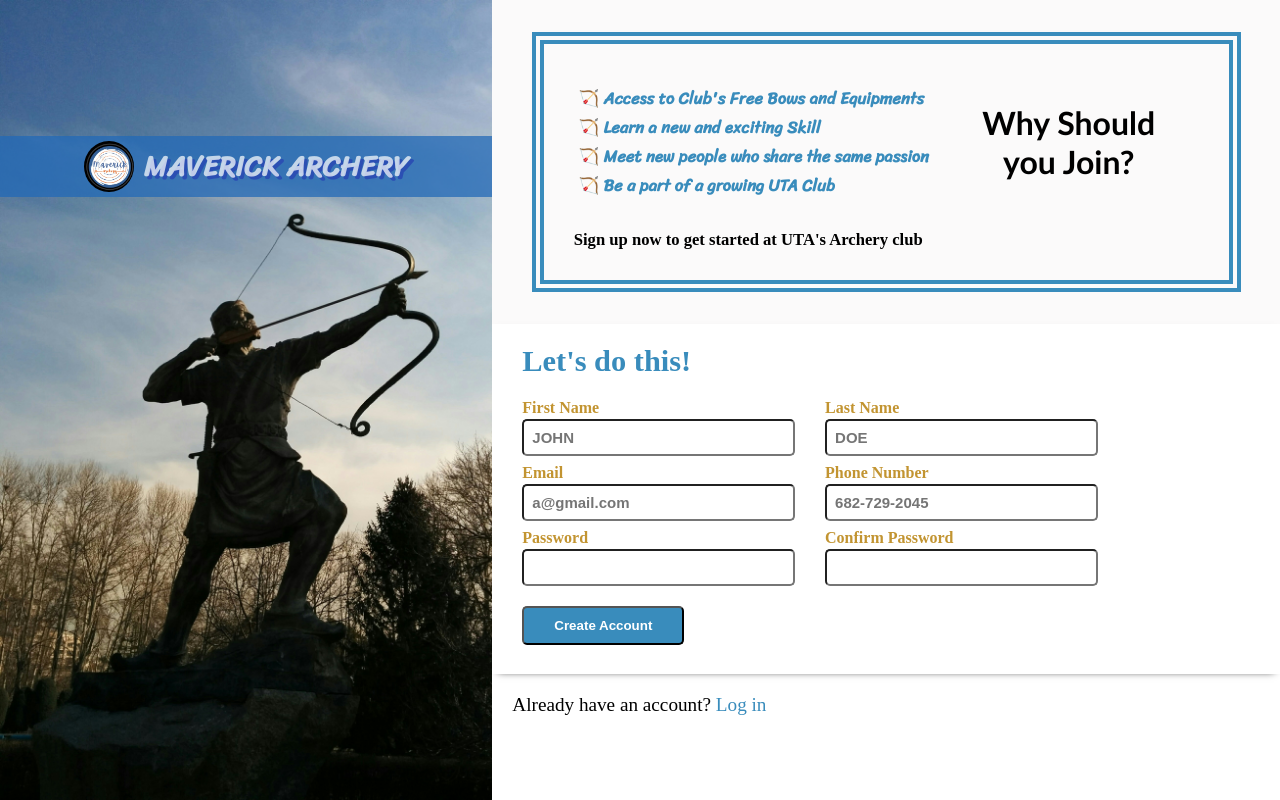
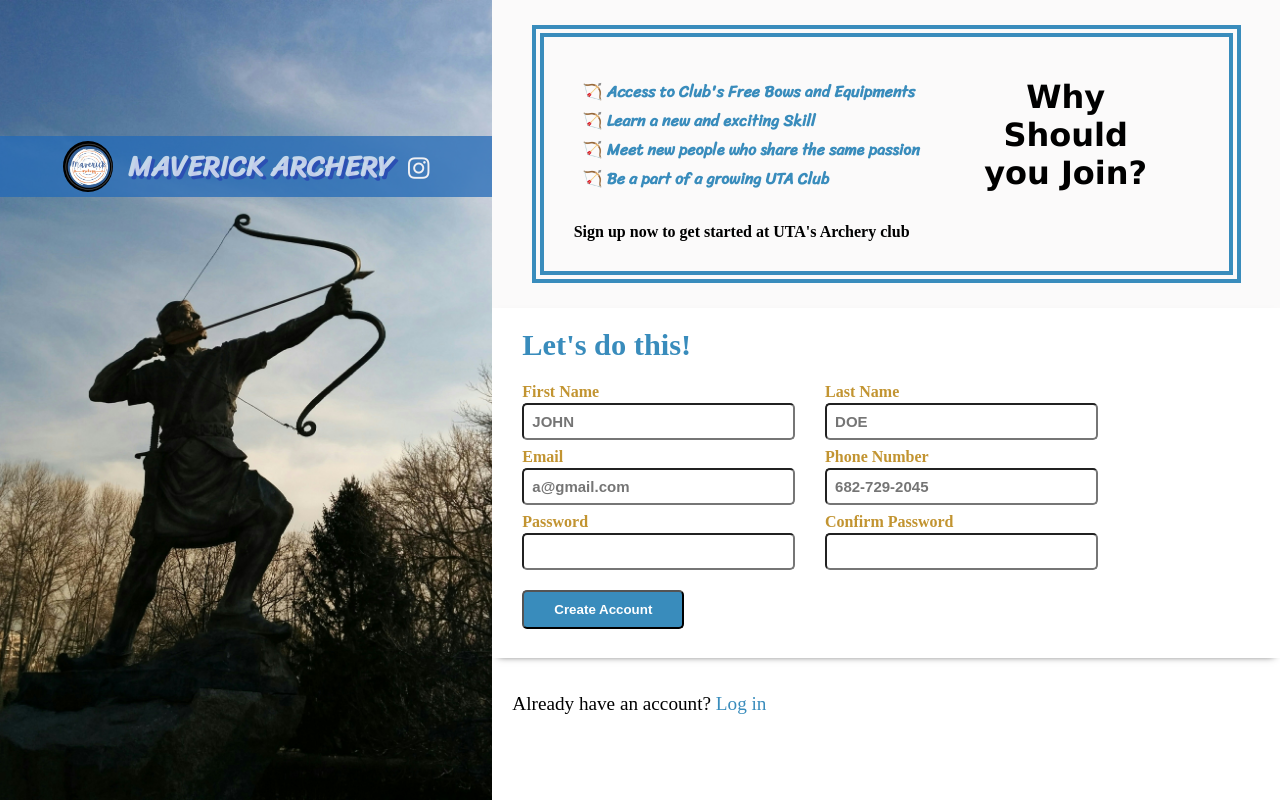
Before and after one commit to AndyKhandy/sign-up-form, a plain HTML site: page index.html in a window 1280 px wide. Drawn offline with Linux system fonts and the light colour scheme.

Commit message:
Add instagram icon + add further designs
Made the bullet points on why should
someone club interactive and fixed main
photo not aligning in the center properly.
Used instagram favicon to link up with
Maverick Archery's instagram page

```diff
--- a/index.html
+++ b/index.html
@@ -5,6 +5,7 @@
     <meta name="viewport" content="width=device-width, initial-scale=1.0">
     <title>UTA Archery</title>
     <link rel="stylesheet" href="style.css">
+    <link rel="stylesheet" href="https://cdnjs.cloudflare.com/ajax/libs/font-awesome/4.7.0/css/font-awesome.min.css">
 </head>
 <body>
     <div class="signup">
@@ -12,7 +13,8 @@
     <div class="sidebar">
         <div class="sidebar-text">
             <img src="img/archeryLogo.png" alt="logo of maverick archery at UTA" width="50px" height="auto">
-            <h1>Maverick Archery</h1>
+            <h1>Maverick Archery</h1></a>
+            <a href="https://www.instagram.com/maverickarchery/" title="Link to Instagram" target="_blank"><i class="fa fa-instagram"></i></a>
         </div>
         </div>
 
@@ -25,12 +27,14 @@
             <div class="reasons">
 
             <h2>Why Should you Join?</h2>
+
             <ul>
                 <li>Access to Club's Free Bows and Equipments</li>
                 <li>Learn a new and exciting Skill</li>
                 <li>Meet new people who share the same passion</li>
                 <li>Be a part of a growing UTA Club</li>
             </ul>
+
             </div>
              <p> Sign up now to get started at UTA's Archery club
             </p>
--- a/style.css
+++ b/style.css
@@ -18,6 +18,10 @@
     margin: 0;
 }
 
+a{
+    text-decoration: none;
+}
+
 .signup {
     display: flex;
     height: 100vh;
@@ -27,9 +31,18 @@
 .sidebar{
     background-image: url("img/archeryBackground.jpg");
     background-size: cover;
+    background-position: center;
     flex: 1;
     flex-grow: 2.5;
     position: relative;
+}
+
+.sidebar i {
+    position: relative;
+    top: 2px;
+    font-size: 25px;
+    color: rgb(240, 240, 244);
+    cursor: pointer;
 }
 
 h1 {
@@ -53,7 +66,7 @@ img {
     padding: 5px;
     justify-content: center;
     align-items: center;
-    gap: 10px;
+    gap: 15px;
     font-size: clamp(10px, 0.25rem + 0.8vw ,50px);
     background-color: rgba(34, 106, 184, 0.74);
 }
@@ -91,7 +104,7 @@ main {
 
 .quote .box p:last-of-type{
     margin-top: 20px;
-     font-size: clamp(15px, 1.3vw ,1.1rem);
+    font-size: clamp(15px, 1.3vw ,1rem);
 }
 
 .reasons {
@@ -103,10 +116,20 @@ main {
     align-items: center;
 }
 
+.reasons ul:hover > li {
+    opacity: 0.5;
+}
+
+.reasons ul:hover > li:hover{
+    opacity: 1;
+}
+
 .reasons li {
+    transition: 200ms ease-in;
+    cursor:pointer;
     font-family: "Sriracha";
     color: var(--main-color);
-     font-size: clamp(15px, 1.3vw ,1.3rem);
+     font-size: clamp(15px, 1.3vw ,1rem);
 }
 
 .reasons li::marker{
@@ -115,14 +138,11 @@ main {
 }
 
 .reasons h2 {
-    font-family:'Trebuchet MS', 'Lucida Sans Unicode', 'Lucida Grande', 'Lucida Sans', Arial, sans-serif;
+    font-family:'Lucida Sans', 'Lucida Sans Regular', 'Lucida Grande', 'Lucida Sans Unicode', Geneva, Verdana, sans-serif;
     max-width: 200px;
     text-align: center;
     font-size: clamp(1rem,2.5vw , 2rem);
 }
-
-
-
 
 /*PARAGRAPH SECTION END*/
 
@@ -181,11 +201,11 @@ form {
 }
 
 input[type]:focus {
-    outline: 2px solid var(--main-color);
+   outline: 3px solid var(--main-color);
 }
 
 input[type]:valid {
-    outline: 2px solid rgb(37, 173, 123)
+    outline: 3px solid rgb(37, 173, 123);
 }
 
 input:user-invalid {
@@ -208,12 +228,11 @@ button:hover{
 }
 
 #account {
-    margin: 20px;
+    margin: 35px 20px;
     font-size: 1.2rem;
 }
 
 #account a {
-    text-decoration: none;
     color: var(--main-color);
 }
 
@@ -268,10 +287,6 @@ button:hover{
     .box p {
         text-align: center;
     }
-
-    .sidebar{
-         background-position: center;
-    }
 }
 
 @media screen and (max-width: 780px)
@@ -291,7 +306,6 @@ button:hover{
 
     .quote {
         padding: 10px;
-
     }
 
     .quote .box {
@@ -307,7 +321,7 @@ button:hover{
     .quote .reasons {
         display: flex;
         flex-direction: row;
-        gap: 30px;
+        gap: 40px;
     }
 
     .quote .box h2 {
@@ -326,7 +340,7 @@ button:hover{
     }
 
     .reasons li {
-        font-size: clamp(10px, 0.3rem + 1.5vw, 15px);
+        font-size: clamp(12px, 0.3rem + 1.5vw, 15px);
     }
 
     .quote .reasons h2 {
```
